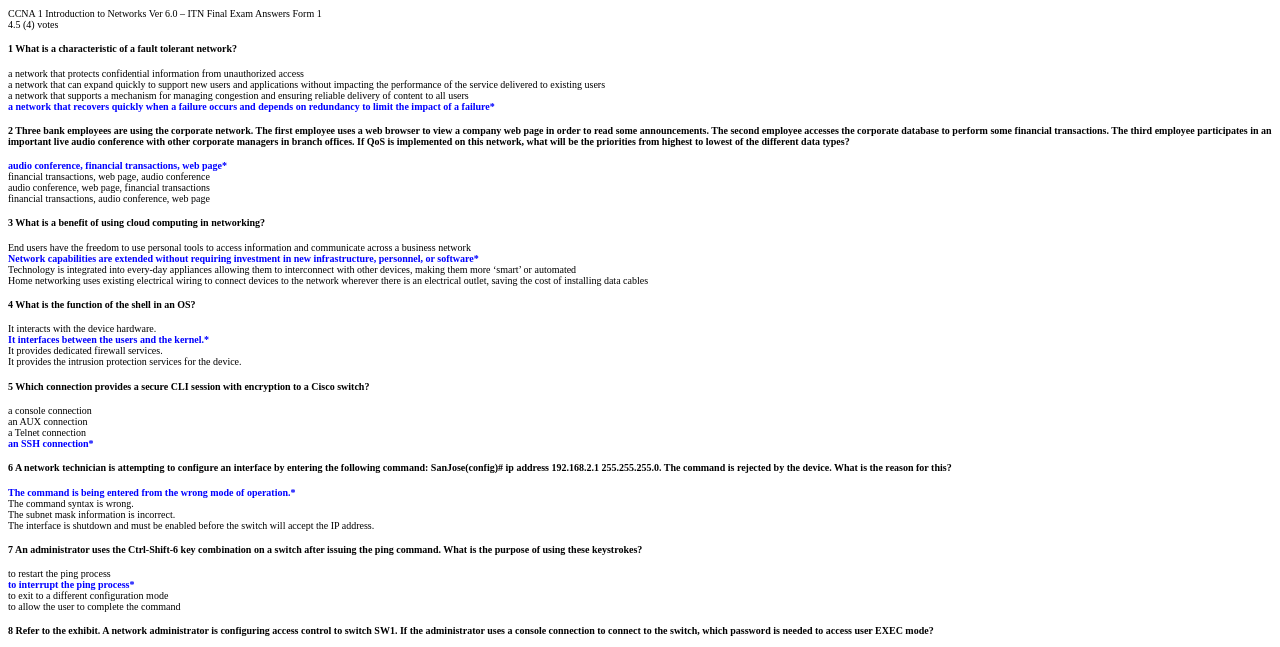
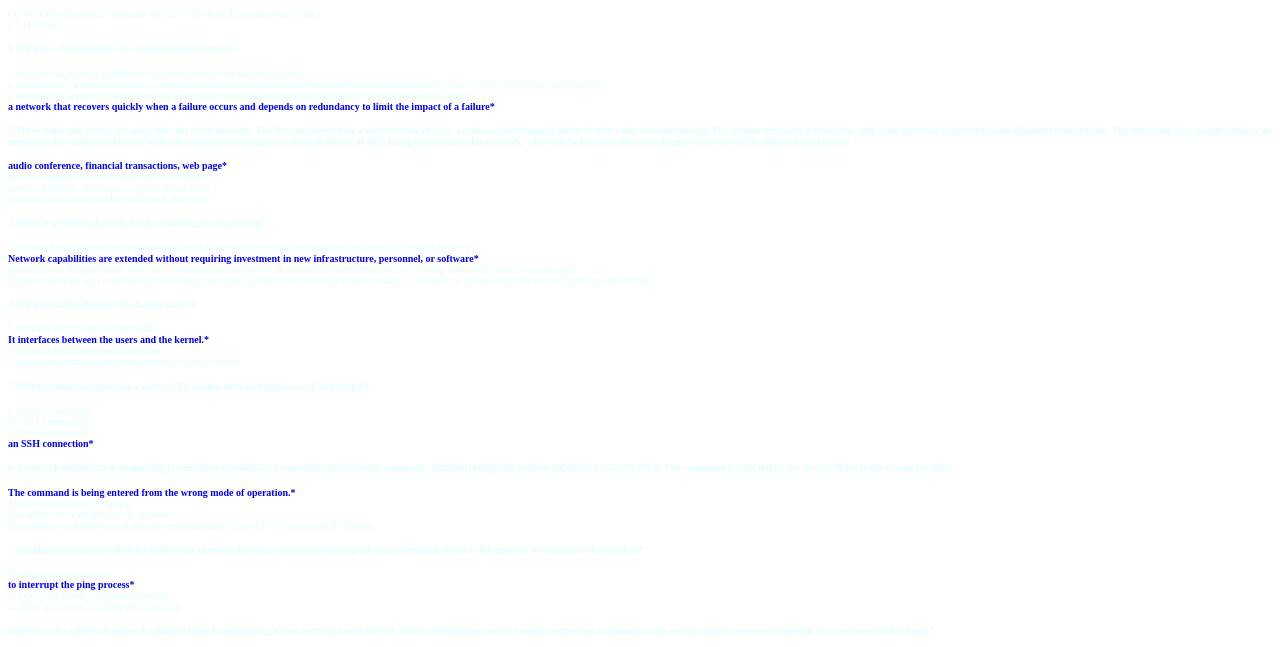
Before and after one commit to likasu/wearenumberone, a plain HTML site: page index.html in a window 1280 px wide. Shown: the top 647 px of the page. Drawn offline with Linux system fonts and the light colour scheme.

Commit message:
Update index.html

```diff
--- a/index.html
+++ b/index.html
@@ -8,7 +8,7 @@
   </style>
 		</head>
 <body>
-	<font size="1">
+	<font size="1" face="Times New Roman" color="LightCyan">
 <div class="entry-content" itemprop="articleBody">
             <div class="kk-star-ratings  top-right rgt" data-id="1039">
                 <div class="kksr-stars kksr-star gray">
```
